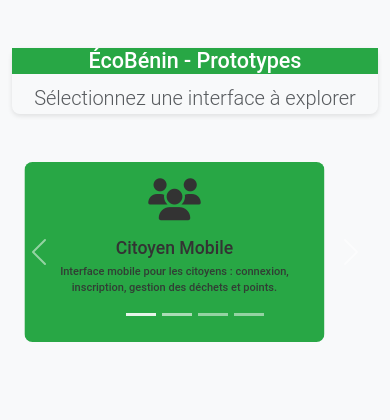
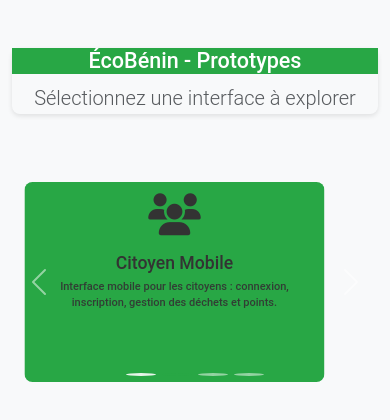
Before and after one commit to vigninou-ged/Eco-Benin, a plain HTML site: page index.html in a window 390 px wide. Drawn offline with nearby package versions, Linux system fonts and the light colour scheme.

Commit message:
Update index.css

```diff
--- a/EGA-Tech/index.css
+++ b/EGA-Tech/index.css
@@ -21,7 +21,7 @@
 
 /* Typographie globale */
 body {
-  font-family: 'Roboto', sans-serif; /* Police moderne et lisible */
+  font-family: 'Roboto', sans-serif;
   color: var(--text-color);
   background-color: var(--bg-light);
   line-height: 1.6;
@@ -47,7 +47,7 @@ body {
 
 /* Adaptation mobile pour interfaces simulées */
 .mobile-container {
-  max-width: 400px; /* Largeur typique d’un écran mobile */
+  max-width: 400px;
   margin: 0 auto;
   border: 2px solid #ddd;
   border-radius: var(--border-radius);
@@ -85,16 +85,17 @@ body {
   border-radius: var(--border-radius);
 }
 
-/* Styles spécifiques pour index.html */
+/* Styles spécifiques pour index.html - Carrousel */
 .btn-prototype {
   display: flex;
   flex-direction: column;
   align-items: center;
   justify-content: center;
-  height: 200px; /* Hauteur fixe */
+  height: 220px;
   text-decoration: none;
   color: inherit;
   transition: transform 0.3s ease, box-shadow 0.3s ease;
+  padding: 15px;
 }
 
 .btn-prototype:hover {
@@ -122,6 +123,27 @@ body {
   opacity: 0.9;
 }
 
+.carousel-item {
+  padding: 20px 0;
+  transition: transform 0.6s ease-in-out;
+}
+
+.carousel-control-prev, .carousel-control-next {
+  width: 10%;
+}
+
+.carousel-indicators button {
+  width: 10px;
+  height: 10px;
+  border-radius: 50%;
+  background-color: var(--text-color);
+  border: none;
+}
+
+.carousel-indicators .active {
+  background-color: var(--primary-color);
+}
+
 /* Responsive adjustments */
 @media (max-width: 768px) {
   .btn-custom {
@@ -132,9 +154,12 @@ body {
     margin-bottom: 10px;
   }
   .btn-prototype {
-    height: 180px;
-    padding: 15px;
+    height: 200px;
+    padding: 10px;
   }
   .btn-prototype h2 { font-size: 1.1rem; }
   .btn-prototype p { font-size: 11px; }
+  .carousel-control-prev, .carousel-control-next {
+    width: 15%;
+  }
 }
```
